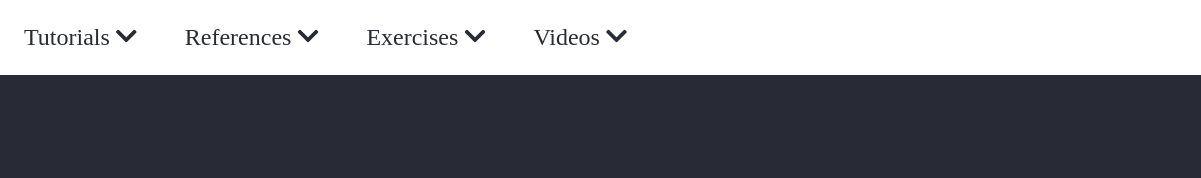
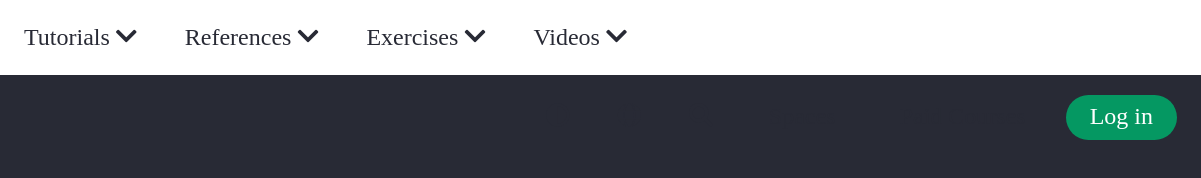
Before and after one commit to assimhabeek/WebCours, a plain HTML site: page index.html in a window 1280 px wide. Shown: the full height of the page, 79-1280 px from the left. Drawn offline with Linux system fonts and the light colour scheme.

Commit message:
creating right menu

```diff
--- a/css/style.css
+++ b/css/style.css
@@ -40,3 +40,29 @@ nav#navigation {
     background-color: #059862;
     color: white;
 }
+
+.menu.right-menu {
+    float: right;
+    margin-right: 16px;
+}
+
+.menu.right-menu li:hover{
+    background-color: white;
+}
+
+.menu.right-menu li:hover i{
+    color: #059862;
+}
+
+.menu.right-menu li.menu-button {
+    padding: 8px 24px;
+    margin: 16px 8px;
+    height: 60%;
+    border-radius: 36px;
+}
+
+.menu.right-menu li.menu-button:hover,
+.menu.right-menu li.menu-button.active {
+    color: white;
+    background-color: #059862;
+}
--- a/index.html
+++ b/index.html
@@ -18,6 +18,14 @@
             <li>Exercises <i class="fas fa-chevron-down"></i></li>
             <li>Videos <i class="fas fa-chevron-down"></i></li>
         </ul>
+        <ul class="menu anthoer-class another-class-2 another-class-3 right-menu">
+            <li><i class="fas fa-adjust"></i></li>
+            <li><i class="fas fa-globe"></i></li>
+            <li><i class="fas fa-search"></i></li>
+            <li class="menu-button">Spaces</li>
+            <li class="menu-button">Paid Courses</li>
+            <li class="menu-button active">Log in</li>
+        </ul>
     </nav>
 
 </body>
```
